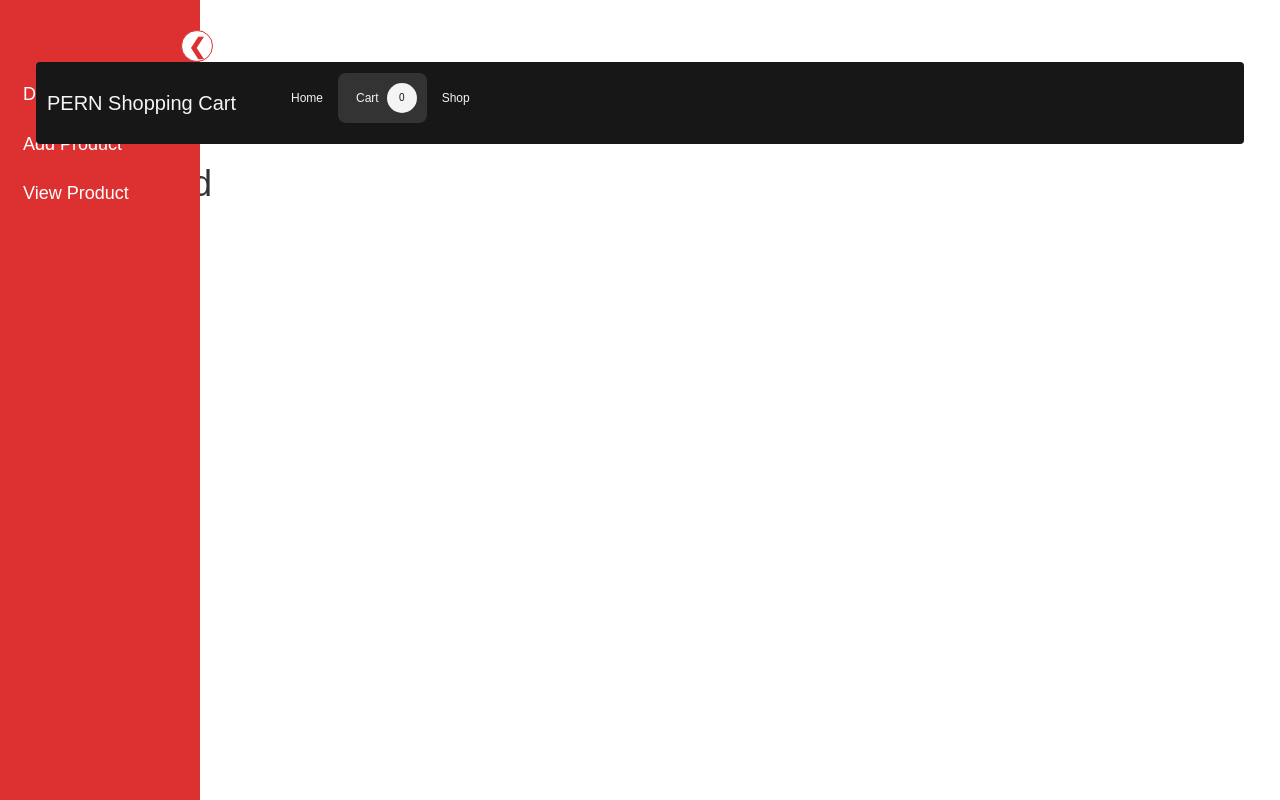
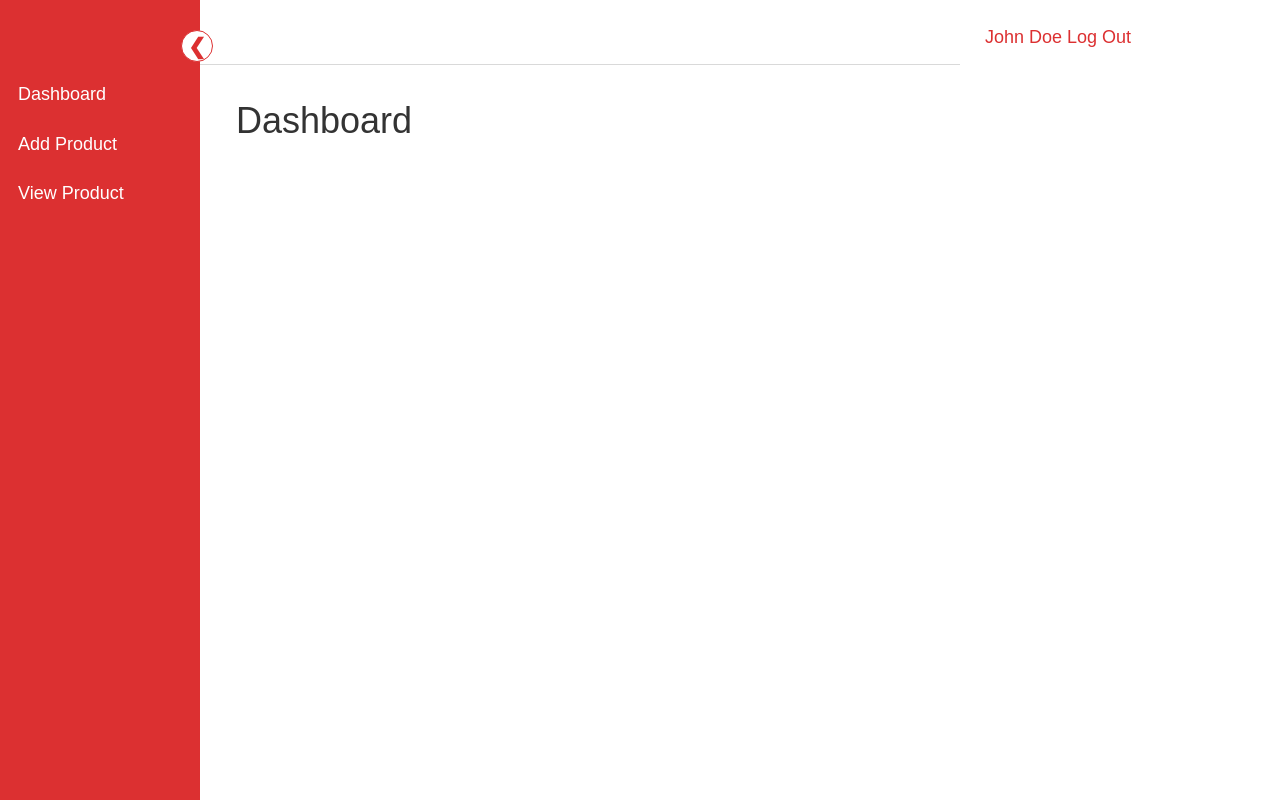
Before and after one commit to CodeLuminary/pern-stack-based-ecommerce, a React (Create React App) app in the folder frontend/: page /admin in a window 1280 px wide. Built offline with nearby package versions, Linux system fonts and the light colour scheme.

Commit message:
side and nav bar updated

```diff
--- a/frontend/src/components/admin/dashboard.js
+++ b/frontend/src/components/admin/dashboard.js
@@ -1,8 +1,7 @@
-import Navbar from "../Navbar";
+
 const dashboard = () =>{
     return (
         <div>
-            <Navbar />
             <h1>Dashboard</h1>
         </div>
     )
--- a/frontend/src/components/admin/router.js
+++ b/frontend/src/components/admin/router.js
@@ -9,12 +9,12 @@ const router = () =>{
         <div>
             <Sidebar />
             <div className={admincss.content}>
-                <div class="nav_top">
-                    <div><span id="uName" class="uName"><i class="fa fa-user"></i>&nbsp;John Doe</span><span className={admincss.logout} onclick="logout()" class="logou"><i class="fa fa-sign-out"></i>&nbsp;Log Out</span></div>
+                <div className={admincss.nav_top}>
+                    <div><span className="uName"><i class="fa fa-user"></i>&nbsp;John Doe</span><span className={admincss.logout} onclick="logout()" class="logou"><i class="fa fa-sign-out"></i>&nbsp;Log Out</span></div>
                 </div>
                 <div className={admincss.app}>
                 <Routes>
-                    <Route path="/" element={<Dashboard />} />
+                    <Route index element={<Dashboard />} />
                     <Route path="products/add" element={<AddProduct />}/>
                     <Route path="products/view" element={<ViewProducts />} />
                 </Routes>
--- a/frontend/src/components/admin/sidebar.js
+++ b/frontend/src/components/admin/sidebar.js
@@ -4,7 +4,7 @@ import {Link} from "react-router-dom"
 const Sidebar = () =>{
     return (
         <div class={sidebar.nav}>
-            <Link to="/" class={sidebar.nav__link} data-link><span></span><i class="fa fa-th-large"></i><span>Dashboard</span></Link>
+            <Link to="" class={sidebar.nav__link} data-link><span></span><i class="fa fa-th-large"></i><span>Dashboard</span></Link>
             <Link to="products/add" class={sidebar.nav__link} data-link><span></span><i class="fa fa-comment"></i><span>Add Product</span></Link>
             <Link to="products/view" class={sidebar.nav__link} data-link><span></span><i class="fa fa-cog"></i><span>View Product</span></Link>
             <div class={sidebar.menuDet}><button id="clos">&#10094;</button><button id="opn">&#10095;</button></div>
--- a/frontend/src/css/admin.module.css
+++ b/frontend/src/css/admin.module.css
@@ -4,3 +4,10 @@
     line-height: 1.5;
     font-weight: 500;
 }
+.nav_top{color: var(--main-color);width:100%;height: 65px;padding-top:10px;position: relative;border-bottom: 1px solid #d9d9d9;}
+.nav_top > div{width: 320px;right:0px;position: absolute;padding: 15px 20px 20px;padding-right: 0px;background-color: var(--bac-main-color);}
+.nav_top span{display: inline-block;font-size: 18px;}
+.content{float:left;width: calc(100% - var(--nav-width));height: 100vh;margin-left: var(--nav-width);}
+.highlight{color: var(--main-color); background-color: var(--bac-main-color);}
+.nav__link > span:first-child{width: 5px;height: 17px;display: inline-block;position:absolute;left: 0px;bottom: 15px;background-color: var(--main-color);}
+.nav__link > i{margin-right: 5px;}
--- a/frontend/src/css/sidebar.module.css
+++ b/frontend/src/css/sidebar.module.css
@@ -34,10 +34,3 @@ a {
 .menuDet{position: absolute; right: -13px; top: 30px;z-index: 10000;}
 .menuDet button{outline: none !important;border: 1px solid var(--main-color); width: 32px;height: 32px;text-align: center;border-radius: 16px;font-size: larger;background-color: var(--bac-main-color);color: var(--main-color);font-weight: bold;cursor: pointer;}
 .menuDet > button:last-child{display: none;}
-.nav_top{color: var(--main-color);width:100%;height: 65px;padding-top:10px;position: relative;border-bottom: 1px solid #d9d9d9;}
-.nav_top > div{width: 320px;right:0px;position: absolute;padding: 15px 20px 20px;padding-right: 0px;background-color: var(--bac-main-color);}
-.nav_top span{display: inline-block;font-size: 18px;}
-.content{float:left;width: calc(100% - var(--nav-width));height: 100vh;margin-left: var(--nav-width);}
-.highlight{color: var(--main-color); background-color: var(--bac-main-color);}
-.nav__link > span:first-child{width: 5px;height: 17px;display: inline-block;position:absolute;left: 0px;bottom: 15px;background-color: var(--main-color);}
-.nav__link > i{margin-right: 5px;}
```
